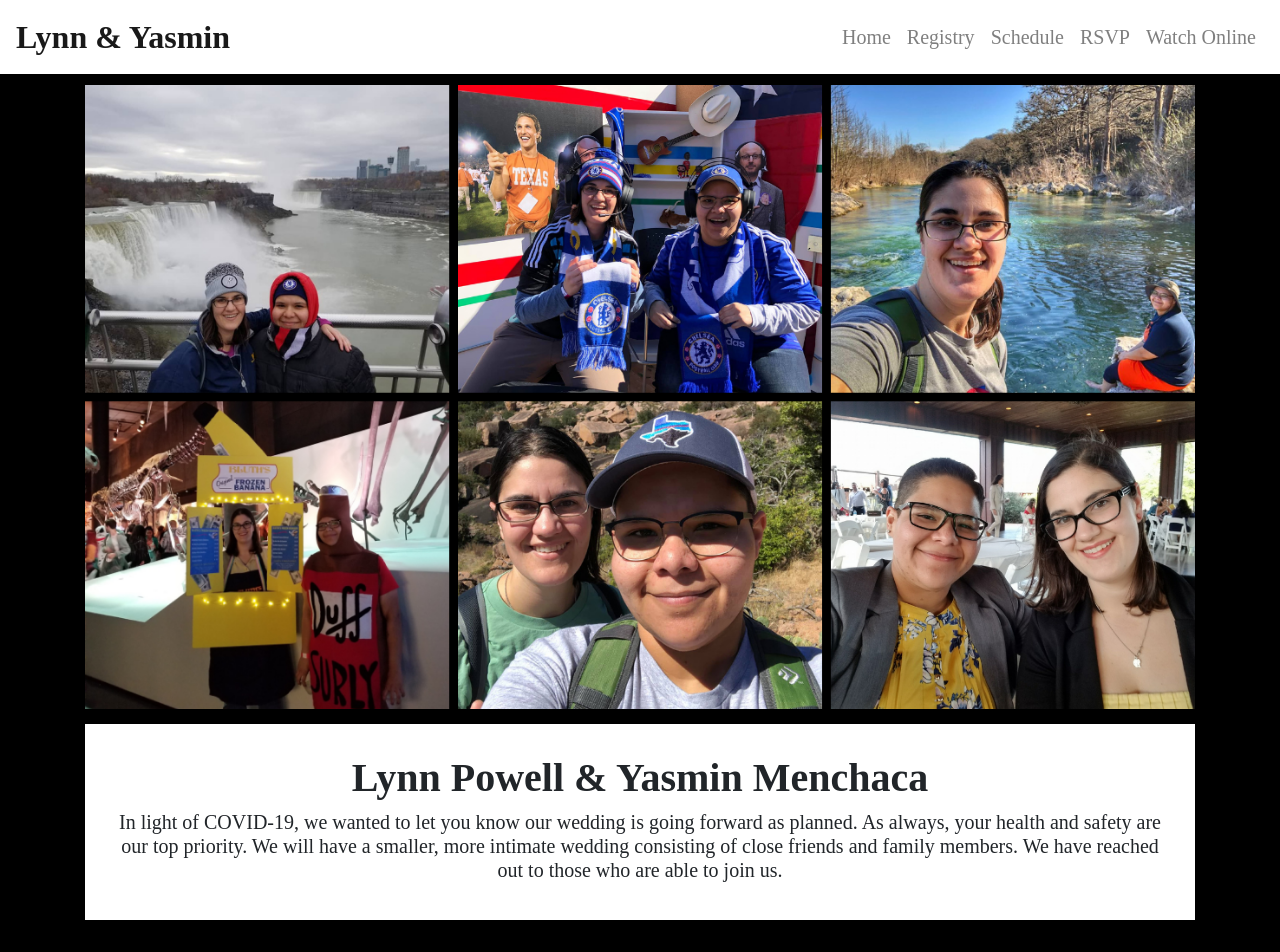
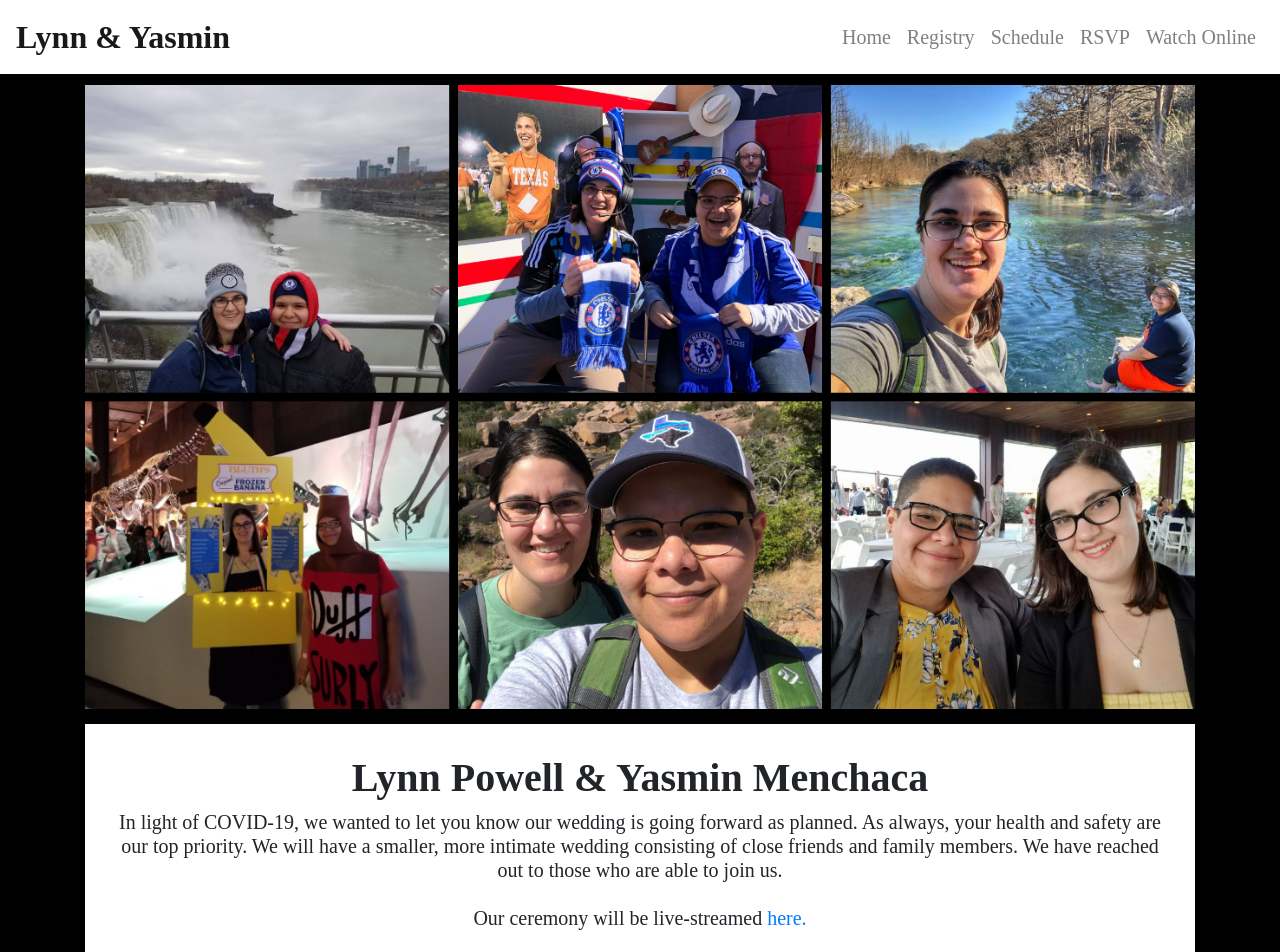
Before and after one commit to yasminmenchaca/wedding-website, a React (Create React App) app: page / in a window 1280 px wide. Shown: the top 952 px of the page. Built offline with nearby package versions, Linux system fonts and the light colour scheme; a web font is replaced by a local one.

Commit message:
updated link to twitch

```diff
--- a/src/components/home/Home.js
+++ b/src/components/home/Home.js
@@ -12,7 +12,8 @@ const Home = () => {
                 <h5 className='covid'>In light of COVID-19, we wanted to let you know our wedding is going forward as planned. As always,
                     your health and safety are our top priority. We will have a smaller, more intimate wedding
                     consisting of close friends and family members.
-                    We have reached out to those who are able to join us.</h5>
+                    We have reached out to those who are able to join us.<br/><br/>
+                Our ceremony will be live-streamed <a href="https://www.twitch.tv/yasminismean">here.</a></h5>
             </div>
             <div className='text-center' style={{color: 'white', padding: '30px 30px'}}>
                 <h1 style={{fontWeight: 'bold'}} className='date'>JANUARY 17, 2021</h1>
```
